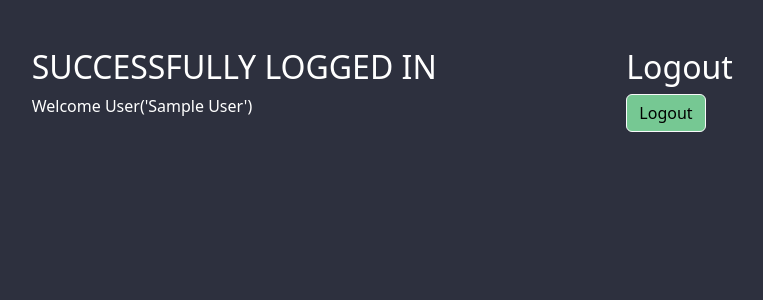
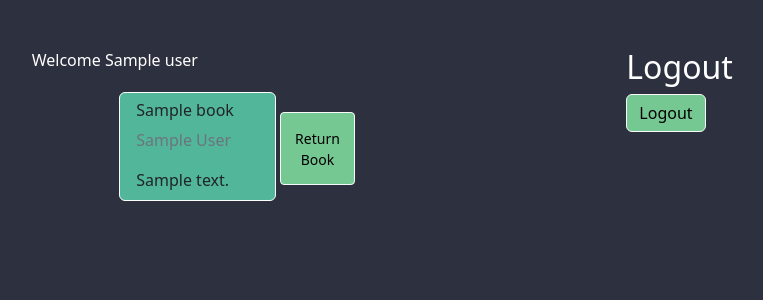
Before and after one commit to Nuell-A/BookStore-Flask, a Flask app: template app/templates/profile.html in a window 1280 px wide. Shown: the part 41-341 px from the top of the page, without its empty margins (216-979 px from the left). Run offline with Flask 3, Linux system fonts and the light colour scheme; tables that the repository leaves empty hold one stand-in row (values such as "Sample post"); the template is opened without the code that fills it: values that come from a table or form of the project are taken from there, most other values are stand-ins (such as "Sample title", 1, 10 or a date in 2020).

Commit message:
Implemented return books functionality. Added AJAX event listener for the button to return books in script.js. Profile.html now shows books currently checked out to current user logged in. In styles.css added ID for return-book-btn. Modified controller.py to work with return books and added method to delete Checkout entry when book is returned. In routes.py profile has been modified to show currently showed books and returnBook has been created to handle AJAX request.

```diff
--- a/app/static/css/styles.css
+++ b/app/static/css/styles.css
@@ -19,6 +19,10 @@
     height: 50%;
 }
 
+.return-book.btn {
+    height: 50%;
+}
+
 .btn {
     background-color: #76C893;
 }
--- a/app/static/js/script.js
+++ b/app/static/js/script.js
@@ -58,3 +58,35 @@ document.addEventListener('DOMContentLoaded', function() {
         xhr.send(JSON.stringify({ books_in_cart: books_in_cart }));
     }
 });
+
+// Return Book button in profile page.
+document.addEventListener('DOMContentLoaded', function() {
+    // Add event listener for the Checkout button
+    var returnBooksButtons = document.querySelectorAll('.return-book-btn');
+    for (var i = 0; i < returnBooksButtons.length; i++) {
+        returnBooksButtons[i].addEventListener('click', function() {
+        var book_title = this.dataset.title;
+        var book_description = this.dataset.description;
+        returnBook(book_title, book_description);
+        });
+    }
+    function returnBook(title, description) {
+        // Send an AJAX request to the server to process the checkout
+        var xhr = new XMLHttpRequest();
+        xhr.open('POST', '/return-book');
+        xhr.setRequestHeader('Content-Type', 'application/json');
+        xhr.onload = function() {
+            if (xhr.status === 200) {
+                alert('Sucessfully returned book!');
+                window.location.href = '/profile';
+            } else {
+                alert('Failed to return book.');
+            }
+        };
+        var data = {
+            "book_title": title,
+            "book_description": description,
+        };
+        xhr.send(JSON.stringify(data));
+    }
+});
--- a/app/templates/profile.html
+++ b/app/templates/profile.html
@@ -6,8 +6,23 @@
     <div class="contain">
         <div class="row justify-content-center">
             <div class="col-5 col-lg-4 col-md-4 mt-5 login">
-                <h2>SUCCESSFULLY LOGGED IN</h2>
-                <p>Welcome {{ user }}</p>
+                <p>Welcome {{ context.user }}</p>
+                {% if context.checked_out_books %}
+                <div class="d-flex justify-content-center">
+                    <ul class="list-group">
+                        {% for book, author in context.checked_out_books %}
+                            <div class="d-flex justify-content-between">
+                                <div class="card rounded list-group-item mt-1 mb-2">
+                                    <h6 class="card-title">{{ book.title }}</h6>
+                                    <p class="card-text text-secondary">{{ author }}</p>
+                                    <p class="card-text">{{ book.description }}</p>
+                                </div>
+                                <button class="btn btn-light btn-sm return-book-btn ms-1 mt-4 mb-4" data-title="{{book.title}}" data-description="{{book.description}}">Return Book</button>
+                            </div>
+                        {% endfor %}
+                    </ul>
+                </div>
+                {% endif %}
             </div>
             <div class="col-4 col-lg-3 col-md-3 mt-5 me-5 create-account">
                 <h2>Logout</h2>
```
Also changed, not shown: app/controller.py (+38 -3 lines), app/routes.py (+20 -2 lines).
